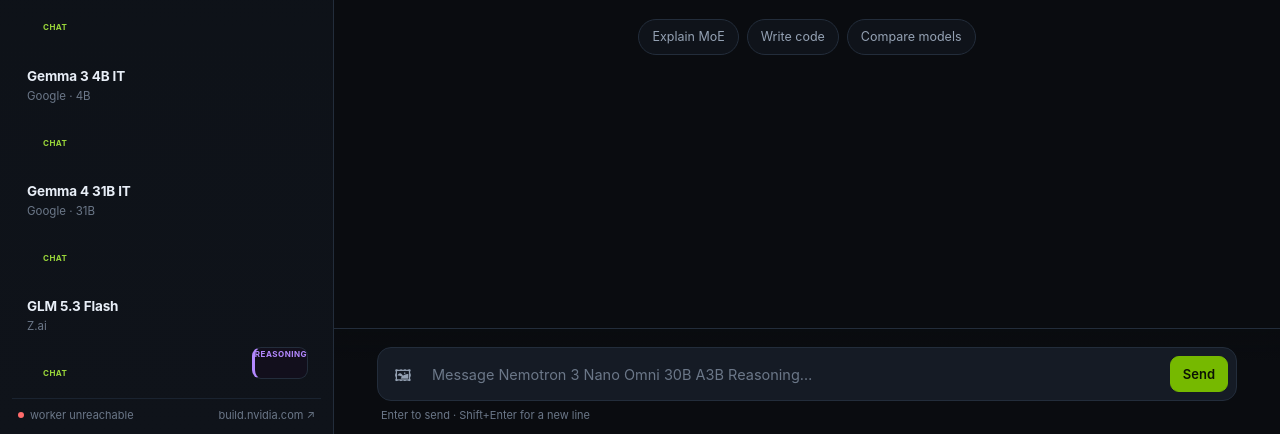
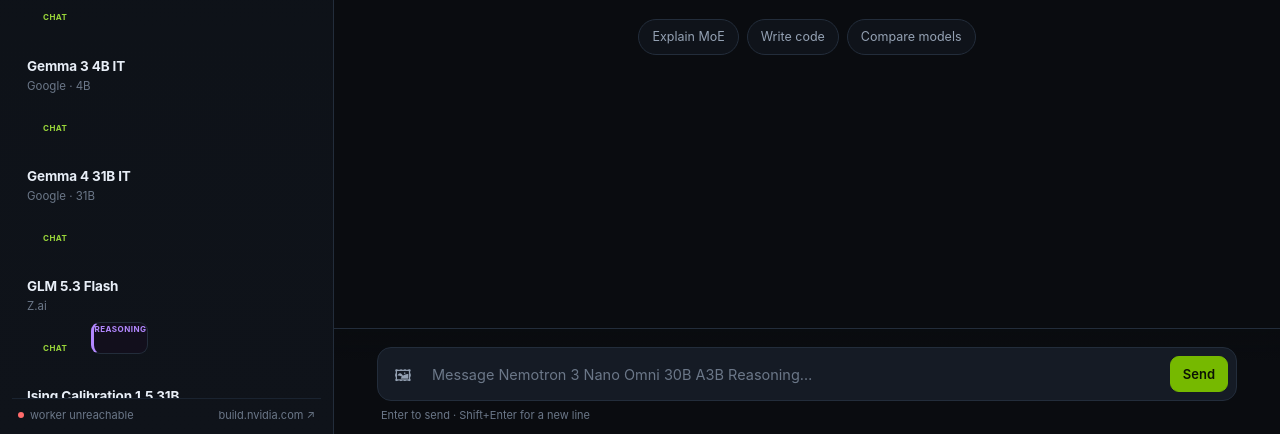
Before and after one commit to bhaskar-hhp/nim-studio, a plain HTML site: page docs/index.html in a window 1280 px wide. Shown: the part 366-800 px from the top of the page. Drawn offline with Linux system fonts and the light colour scheme; no server answers.

Commit message:
Align category badges to bottom row of model cards

```diff
--- a/docs/app.css
+++ b/docs/app.css
@@ -186,7 +186,8 @@ a { color: var(--accent-2); }
 }
 
 .model {
-  display: block;
+  display: flex;
+  flex-direction: column;
   width: 100%;
   text-align: left;
   border: 1px solid transparent;
@@ -221,7 +222,8 @@ a { color: var(--accent-2); }
   display: flex;
   flex-wrap: wrap;
   gap: 4px;
-  margin-top: 5px;
+  margin-top: auto;
+  align-self: flex-start;
 }
 
 .badge {
```
